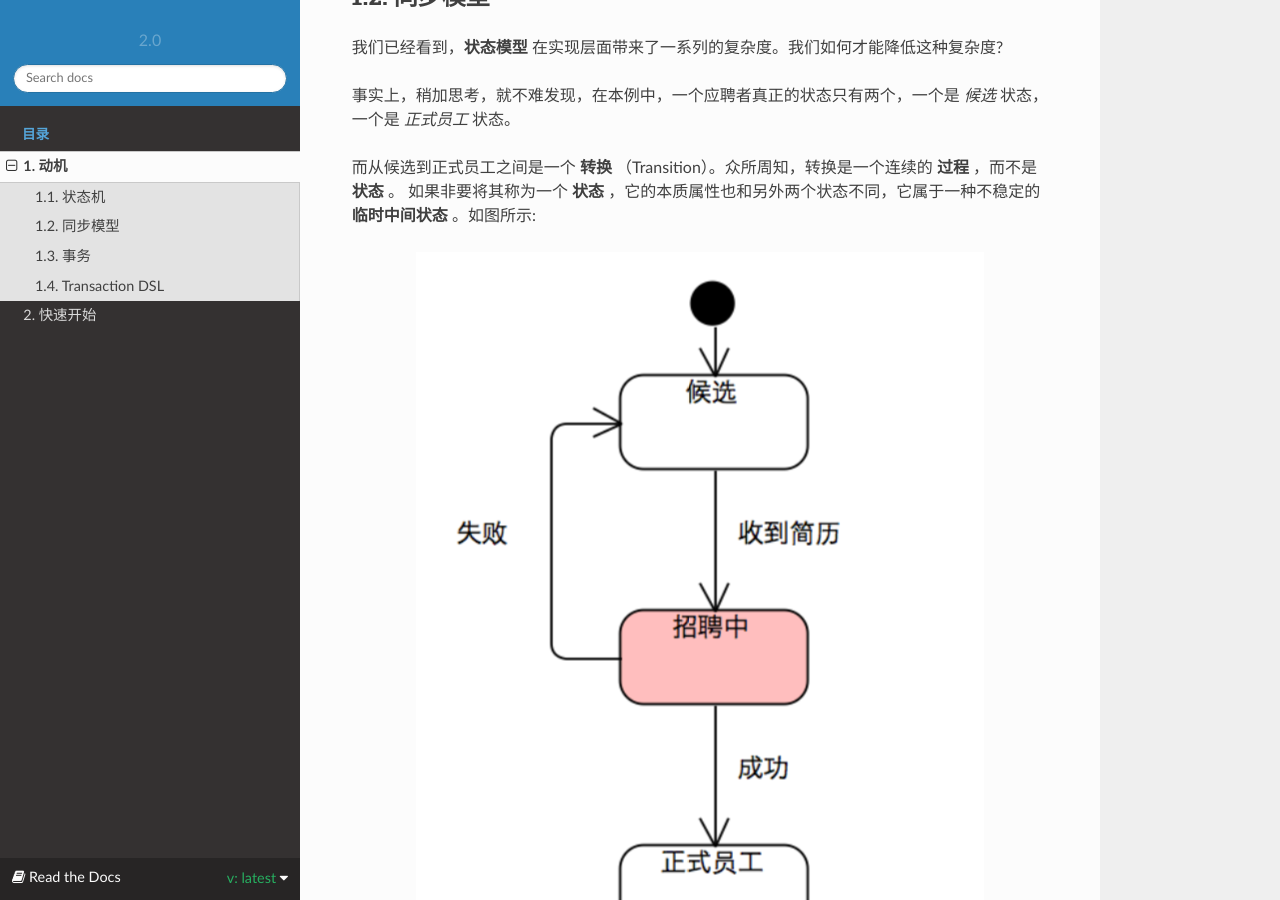
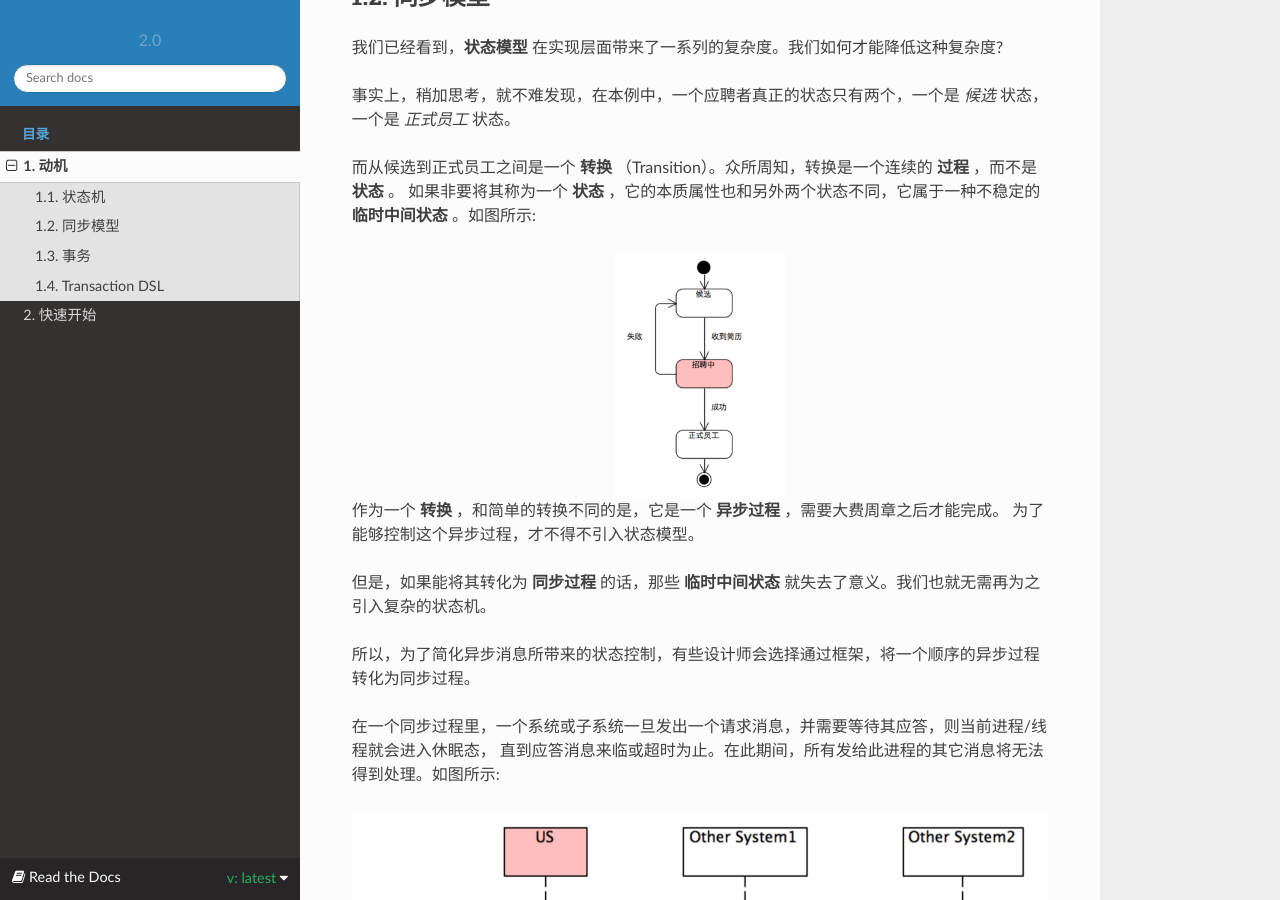
Before and after one commit to godsme/trans-dsl-2, a Sphinx documentation site: the page built from doc/source/motivation.rst, in a window 1280 px wide and 900 px high, scrolled down 4602 px. Built offline with Sphinx 7.4.7 and the Read the Docs theme 2.0.0, drawn with Linux system fonts in a browser that asks for light colours.

```diff
--- a/doc/source/motivation.rst
+++ b/doc/source/motivation.rst
@@ -166,6 +166,7 @@
 
 .. image:: images/ch-1/recruting-state-1.png
    :align: center
+   :scale: 30 %
 
 作为一个 **转换** ，和简单的转换不同的是，它是一个 **异步过程** ，需要大费周章之后才能完成。
 为了能够控制这个异步过程，才不得不引入状态模型。
@@ -200,6 +201,7 @@
 
 .. image:: images/ch-1/recruting-state-2.png
    :align: center
+   :scale: 50 %
 
 不难发现，这个过程中的任何步骤发生失败都会导致整个转换失败，只有全部成功之后，整个转换才算成功。
 这就让它成为一个不可分割的原子操作。要么全部成功，要么全部失败（之前通过的考核也统统失去了意义）。
```
